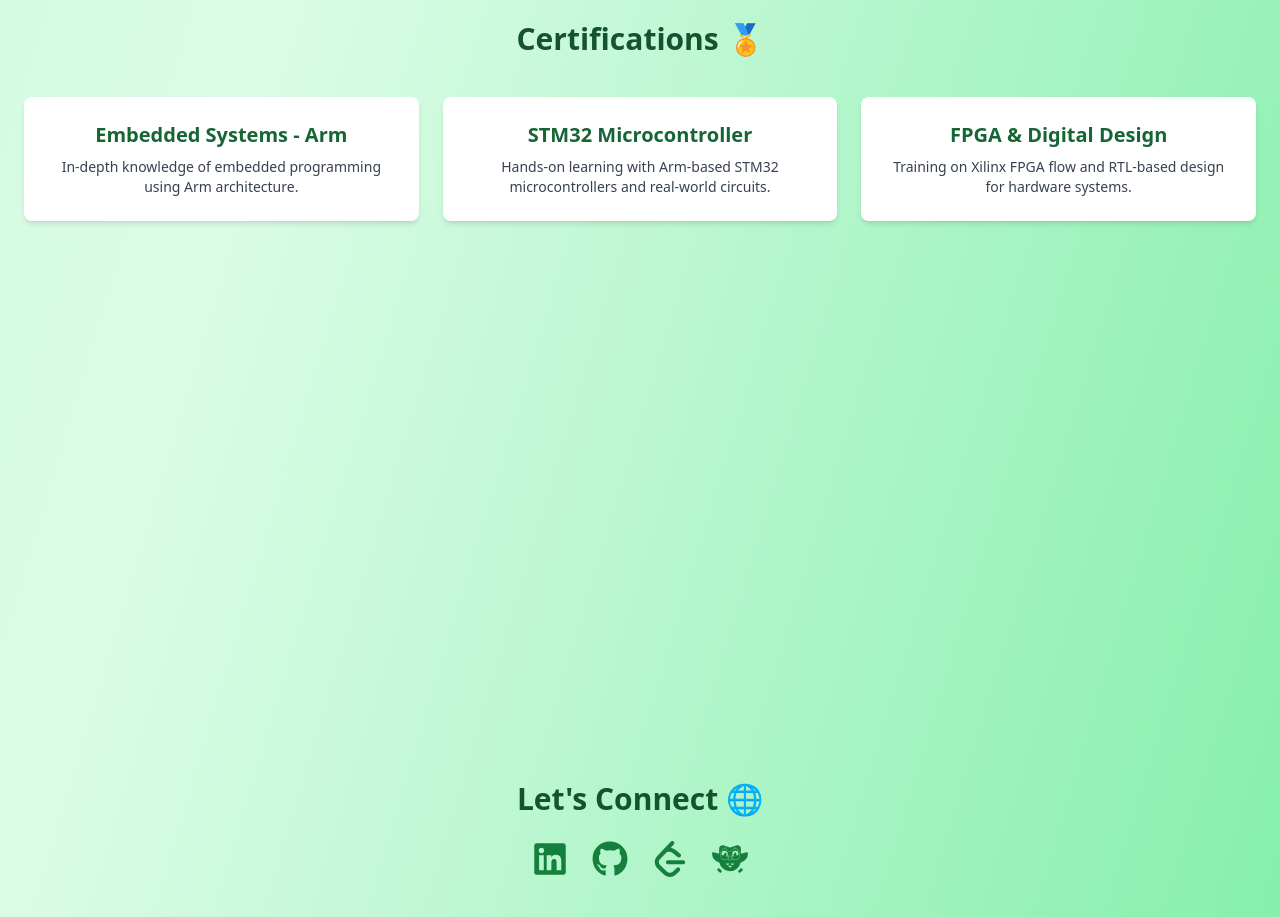
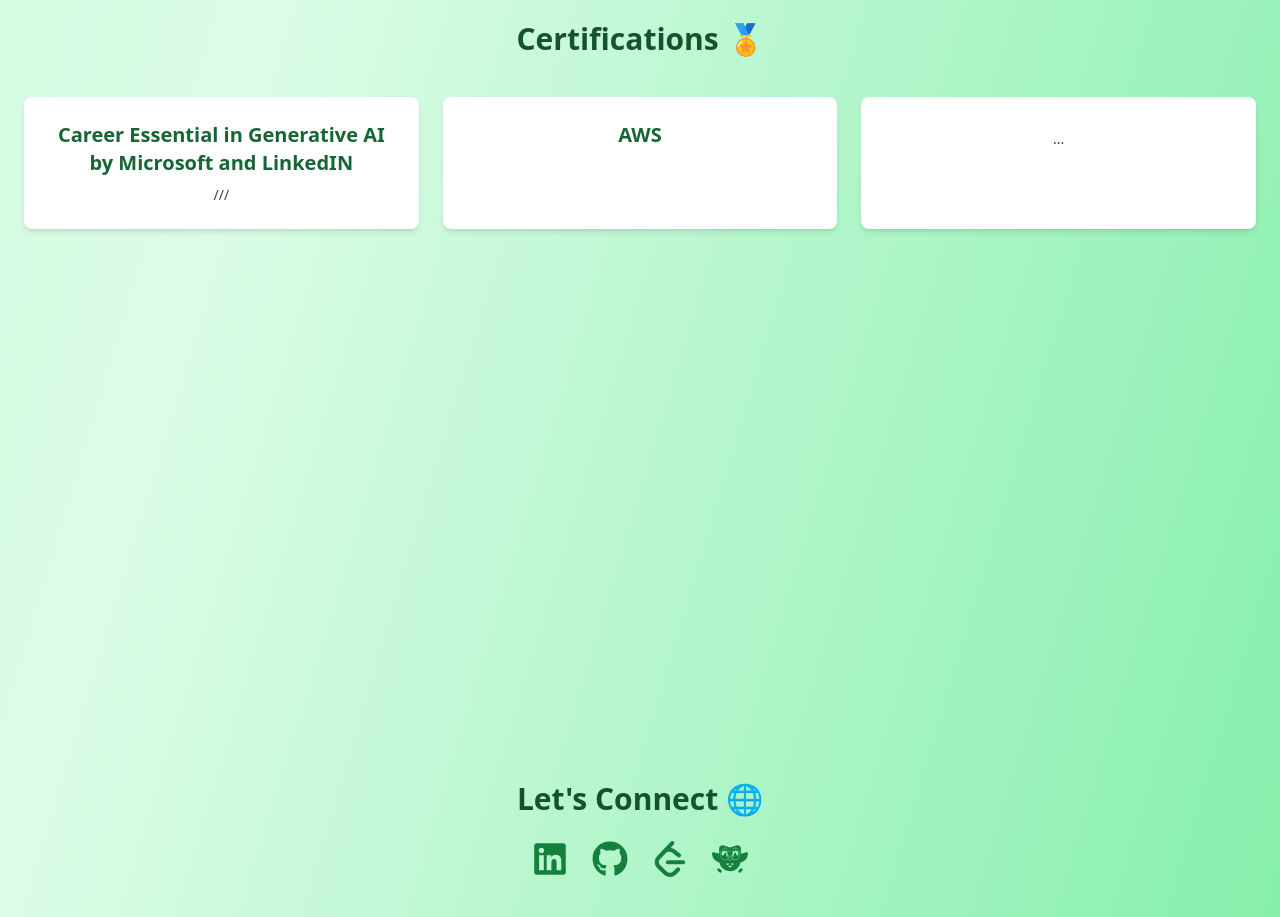
Before and after one commit to RaiDiwakar66/MyPortfolio, a React (Vite) app: page / in a window 1280 px wide. Shown: the part 3340-4257 px from the top of the page. Built offline with nearby package versions, Linux system fonts and the light colour scheme.

Commit message:
update certification Title

```diff
--- a/src/App.jsx
+++ b/src/App.jsx
@@ -201,16 +201,16 @@
         <h2 className="text-3xl font-bold text-green-900 mb-10 text-center">Certifications 🏅</h2>
         <div className="grid grid-cols-1 sm:grid-cols-2 md:grid-cols-3 gap-6 text-center">
           <div className="bg-white rounded-lg shadow-md p-6 hover:shadow-xl transition">
-            <h3 className="text-xl font-semibold text-green-800">Embedded Systems - Arm</h3>
-            <p className="text-sm text-gray-700 mt-2">In-depth knowledge of embedded programming using Arm architecture.</p>
+            <h3 className="text-xl font-semibold text-green-800">Career Essential in Generative AI by Microsoft and LinkedIN</h3>
+            <p className="text-sm text-gray-700 mt-2">///</p>
           </div>
           <div className="bg-white rounded-lg shadow-md p-6 hover:shadow-xl transition">
-            <h3 className="text-xl font-semibold text-green-800">STM32 Microcontroller</h3>
-            <p className="text-sm text-gray-700 mt-2">Hands-on learning with Arm-based STM32 microcontrollers and real-world circuits.</p>
+            <h3 className="text-xl font-semibold text-green-800">AWS</h3>
+            <p className="text-sm text-gray-700 mt-2"></p>
           </div>
           <div className="bg-white rounded-lg shadow-md p-6 hover:shadow-xl transition">
-            <h3 className="text-xl font-semibold text-green-800">FPGA & Digital Design</h3>
-            <p className="text-sm text-gray-700 mt-2">Training on Xilinx FPGA flow and RTL-based design for hardware systems.</p>
+            <h3 className="text-xl font-semibold text-green-800"></h3>
+            <p className="text-sm text-gray-700 mt-2">...</p>
           </div>
         </div>
       </section>
```
